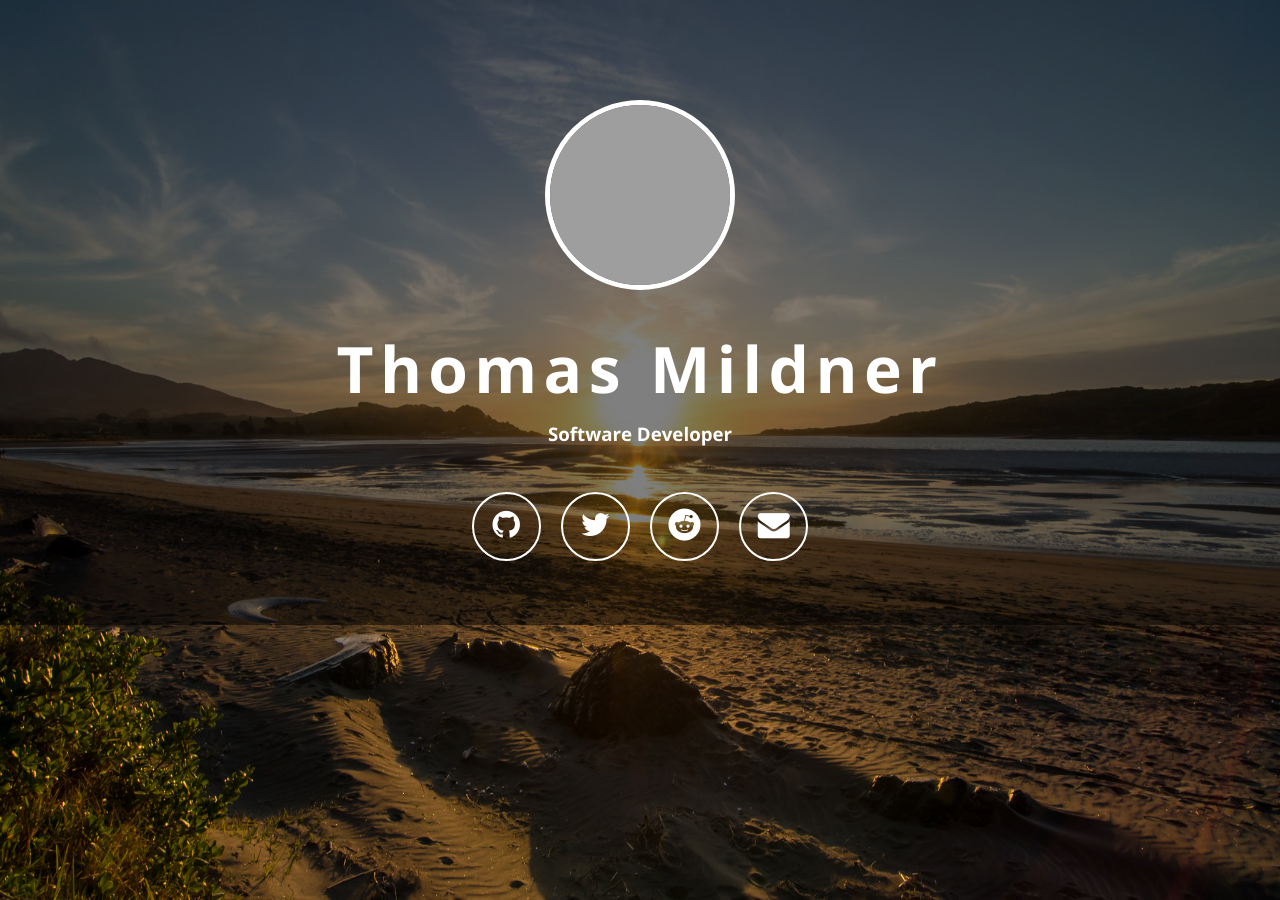
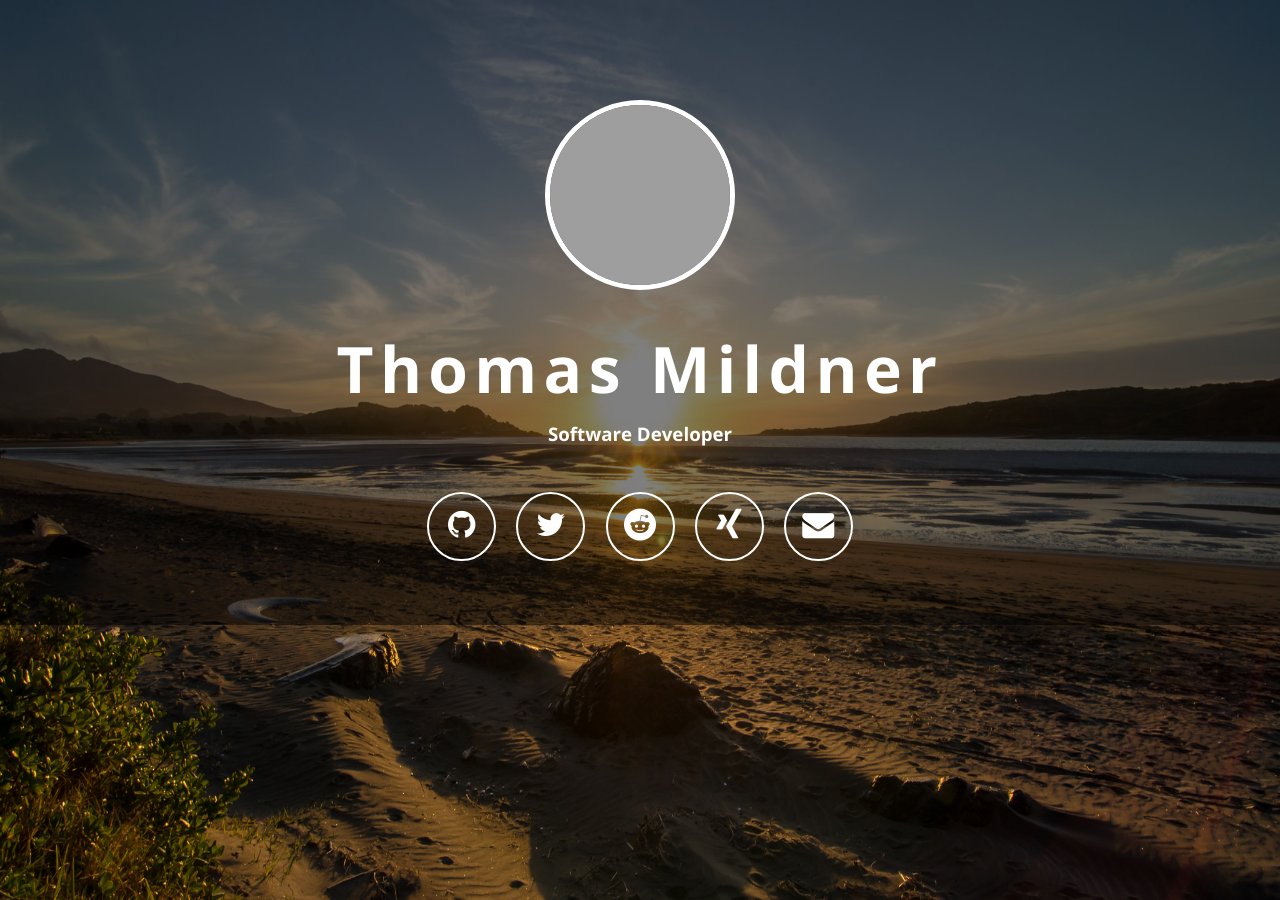
Before and after one commit to Thomas-Mildner/Thomas-Mildner.github.io, a Jekyll site: the page built from index.html, in a window 1280 px wide. Built offline with Jekyll 4.4.1, drawn with Linux system fonts in a browser that asks for light colours; nearby versions of some CDN libraries; grey boxes are pictures that could not be loaded.

Commit message:
add xing profile

```diff
--- a/_config.yml
+++ b/_config.yml
@@ -27,7 +27,7 @@ reddit_username: Jonny-Crash
 #blog_url: "/blog"
 email: thomas.mildner@yahoo.de
 #public_key_url: "https://raw.pastebin.com/LINK-TO-PUBLIC-KEY"
-
+xing_username: "Thomas_Mildner8"
 
 avatar: yes
 #avatar_img_path: "imgs/avatar.jpg""
--- a/index.html
+++ b/index.html
@@ -82,7 +82,7 @@ permalink: /
                     {% endif %}
 
                     {% if site.xing_username %}
-                    <li><a class="fab fa-xing" href="https://weibo.com/{{ site.xing_username }}"><span class="description">Xing</span></a></li>
+                    <li><a class="fa fa-2x fa-xing" href="https://xing.com/profile/{{ site.xing_username }}"><span class="description">Xing</span></a></li>
                     {% endif %}
 
                     {% if site.blog_url %}
```
